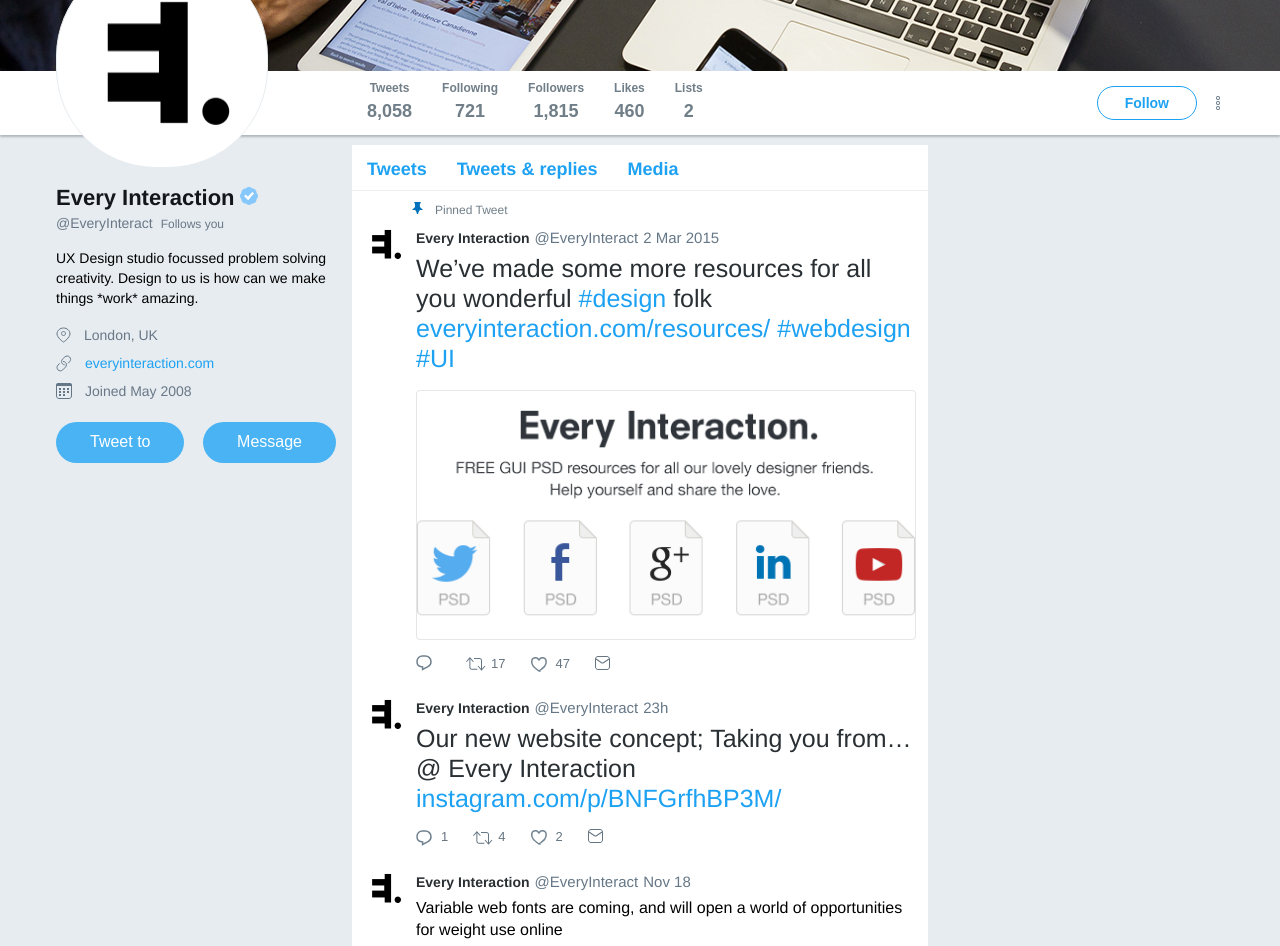
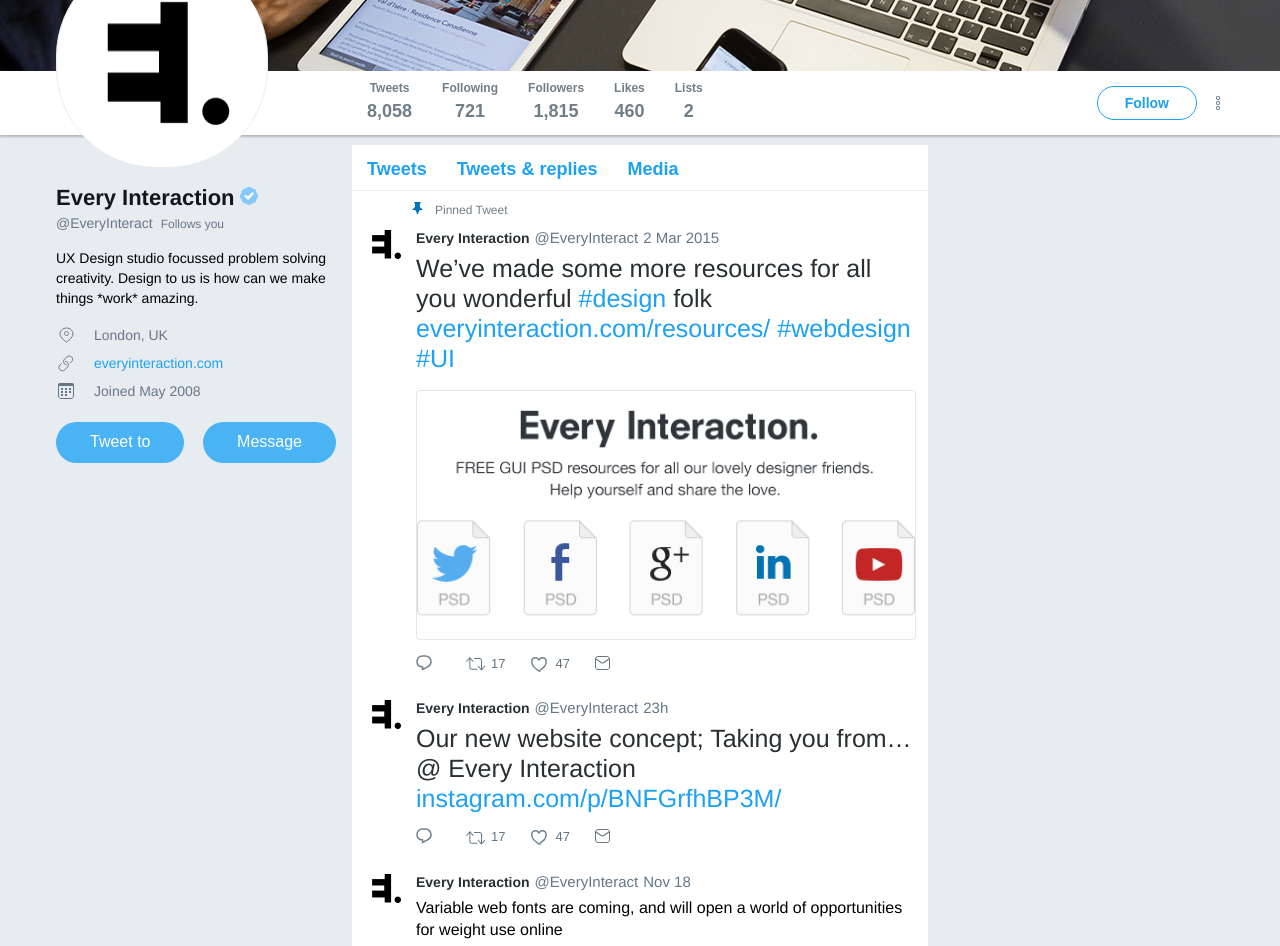
Before and after one commit to Extnow/twitter-demo-frontend, a React (Create React App) app: page /EveryInteract in a window 1280 px wide. Shown: the part 360-1306 px from the top of the page. Built offline with nearby package versions, Linux system fonts and the light colour scheme.

Commit message:
refactoring Profile component, add react-helmet

```diff
--- a/package.json
+++ b/package.json
@@ -7,6 +7,7 @@
     "normalize": "^0.3.1",
     "react": "^16.4.0",
     "react-dom": "^16.4.0",
+    "react-helmet": "^5.2.0",
     "react-router-dom": "^4.3.1",
     "react-scripts": "1.1.4",
     "styled-components": "^3.3.2"
--- a/public/index.html
+++ b/public/index.html
@@ -4,7 +4,7 @@
   <meta charset="utf-8">
   <meta name="viewport" content="width=device-width, initial-scale=1, shrink-to-fit=no">
   <link rel="shortcut icon" href="favicon.ico" type="image/x-icon">
-  <title>Every Interaction (@EveryInteract) | Твиттер</title>
+  <title>Twitter</title>
 </head>
 
 <body>
--- a/src/App.js
+++ b/src/App.js
@@ -4,7 +4,7 @@
 import "flexboxgrid2/flexboxgrid2.css";
 // components
 import Header from "./Header";
-import Profile from "./Profile/Index";
+import Profile from "./Profile/index";
 // router
 import { BrowserRouter, Switch, Redirect, Route } from "react-router-dom";
 
@@ -15,8 +15,8 @@
         <div className="App">
           <Header />
           <Switch>
+            <Redirect exact from="/" to="/EveryInteract" />
             <Route exact path="/EveryInteract" component={Profile} />
-            <Redirect exact from="/" to="/EveryInteract" />
           </Switch>
         </div>
       </BrowserRouter>
--- a/src/Profile/Index.js
+++ b/src/Profile/Index.js
@@ -1,8 +1,10 @@
 import React from "react";
 import styled from "styled-components";
+import { Helmet } from "react-helmet";
 // components
 import Statistics from "./Statistics";
 import ProfileInfo from "./ProfileInfo";
+import Tweets from "./Tweets";
 
 const Banner = styled.div`
   height: 380px;
@@ -11,12 +13,33 @@
   background-size: cover;
 `;
 
+const Profile = styled.div`
+  background-color: #e6ecf0;
+  position: relative;
+  font-family: Helvetica Neue, Helvetica, sans-serif;
+`;
+
 export default function() {
   return (
     <div>
+      <Helmet>
+        <meta charSet="utf-8" />
+        <title>Every Interaction (@EveryInteract) | Twitter</title>
+      </Helmet>
       <Banner />
       <Statistics />
-      <ProfileInfo />
+      <Profile>
+        <div className="container">
+          <div className="row">
+            <div className="col-xs-3">
+              <ProfileInfo />
+            </div>
+            <div className="col-xs-6">
+              <Tweets />
+            </div>
+          </div>
+        </div>
+      </Profile>
     </div>
   );
 }
--- a/src/Profile/ProfileInfo.js
+++ b/src/Profile/ProfileInfo.js
@@ -5,14 +5,6 @@
 import iconLocation from "./../img/icon-location.svg";
 import iconLink from "./../img/icon-link.svg";
 import iconJoined from "./../img/icon-joined.svg";
-// components
-import Tweets from "./Tweets";
-
-const Profile = styled.div`
-  background-color: #e6ecf0;
-  position: relative;
-  font-family: Helvetica Neue, Helvetica, sans-serif;
-`;
 
 const Title = styled.h1`
   padding-top: 41px;
@@ -85,19 +77,19 @@
   list-style-type: none;
 `;
 
-const Location = styled.li`
+const Element = styled.li`
   display: flex;
   align-items: center;
-`;
 
-const Url = styled.li`
-  display: flex;
-  align-items: center;
-`;
-
-const Joined = styled.li`
-  display: flex;
-  align-items: center;
+  &:before {
+    content: "";
+    background-image: url(${props => props.img});
+    background-repeat: no-repeat;
+    background-position: center center;
+    width: 20px;
+    height: 20px;
+    margin-right: 5px;
+  }
 `;
 
 const InfoLink = styled.a`
@@ -163,21 +155,16 @@
 
 export default function() {
   return (
-    <Profile>
-      <div className="container">
-        <div className="row">
-          <div className="col-xs-3">
+    <div>
       <AvatarBig>
         <AvatarBigIcon
           src={process.env.PUBLIC_URL + "/img/avatar-large.png"}
-                srcSet={
-                  process.env.PUBLIC_URL + `${"/img/avatar-large-retina.png"} 2x`
-                }
+          srcSet={process.env.PUBLIC_URL + `${"/img/avatar-large-retina.png"} 2x`}
           alt="avatar"
         />
       </AvatarBig>
       <Title>
-              <ProfileLink href="">Every Interaction</ProfileLink>
+        <ProfileLink href="#">Every Interaction</ProfileLink>
         <img src={iconTick} alt="tick" />
       </Title>
       <Header>
@@ -187,33 +174,24 @@
         <span>Follows you</span>
       </Header>
       <Bio>
-              UX Design studio focussed problem solving creativity. Design to us is
-              how can we make things *work* amazing.
+        UX Design studio focussed problem solving creativity. Design to us is how can
+        we make things *work* amazing.
       </Bio>
       <Info>
-              <Location>
-                <img src={iconLocation} alt="" />
+        <Element img={iconLocation}>
           <InfoText>London, UK</InfoText>
-              </Location>
-              <Url>
-                <img src={iconLink} alt="" />
-                <InfoLink href="">everyinteraction.com</InfoLink>
-              </Url>
-              <Joined>
-                <img src={iconJoined} alt="" />
+        </Element>
+        <Element img={iconLink}>
+          <InfoLink href="#">everyinteraction.com</InfoLink>
+        </Element>
+        <Element img={iconJoined}>
           <InfoText>Joined May 2008</InfoText>
-              </Joined>
+        </Element>
       </Info>
       <Buttons>
         <ButtonTweet>Tweet to</ButtonTweet>
         <ButtonMessage>Message</ButtonMessage>
       </Buttons>
     </div>
-          <div className="col-xs-6">
-            <Tweets />
-          </div>
-        </div>
-      </div>
-    </Profile>
   );
 }
--- a/src/Profile/Tweets.js
+++ b/src/Profile/Tweets.js
@@ -20,21 +20,23 @@
   padding: 0;
 `;
 
-const Link = styled.a`
-  display: block;
+const NavigationButton = styled.button`
+  border: none;
+  background-color: #fff;
   font-size: 18px;
   line-height: 18px;
   color: #1da1f2;
   font-weight: bold;
-  text-decoration: none;
   padding: 15px 15px 12px;
+  cursor: pointer;
 
   &:hover {
     text-decoration: underline;
   }
 
-  &.active {
-    color: #14171a;
+  &:focus {
+    outline: none;
+    text-decoration: underline;
   }
 `;
 
@@ -210,12 +212,12 @@
   margin-top: 14px;
 `;
 
-const ButtonComments = styled.button`
+const Button = styled.button`
   border: none;
   height: 18px;
   padding: 1px 25px;
   background: none;
-  background-image: url(${iconComments});
+  background-image: url(${props => props.img});
   background-position: 0% 50%;
   background-repeat: no-repeat;
   cursor: pointer;
@@ -223,71 +225,22 @@
   color: #667580;
 
   &:hover {
-    color: #1da1f2;
+    color: ${props => props.color};
   }
 `;
 
-const ButtonRetweet = styled.button`
-  border: none;
-  height: 18px;
-  padding: 1px 25px;
-  background: none;
-  background-image: url(${iconRetweet});
-  background-position: 0% 50%;
-  background-repeat: no-repeat;
-  cursor: pointer;
-  font-size: 13px;
-  color: #667580;
-
-  &:hover {
-    color: #17bf63;
-  }
-`;
-
-const ButtonLoves = styled.button`
-  border: none;
-  height: 18px;
-  padding: 1px 25px;
-  background: none;
-  background-image: url(${iconLoves});
-  background-position: 0% 50%;
-  background-repeat: no-repeat;
-  cursor: pointer;
-  font-size: 13px;
-  color: #667580;
-
-  &:hover {
-    color: #e0245e;
-  }
-`;
-
-const ButtonEnvelope = styled.button`
-  border: none;
-  height: 18px;
-  padding: 1px 25px;
-  background: none;
-  background-image: url(${iconEnvelope});
-  background-position: 0% 50%;
-  background-repeat: no-repeat;
-  cursor: pointer;
-
-  &:hover {
-    color: #17bf63;
-  }
-`;
-
-const Tweets = function() {
+export default function() {
   return (
     <Wrapper>
       <Header>
         <li>
-          <Link href="#">Tweets</Link>
+          <NavigationButton>Tweets</NavigationButton>
         </li>
         <li>
-          <Link href="#">Tweets & replies</Link>
+          <NavigationButton>Tweets & replies</NavigationButton>
         </li>
         <li>
-          <Link href="#">Media</Link>
+          <NavigationButton>Media</NavigationButton>
         </li>
       </Header>
       <Tweet>
@@ -307,17 +260,18 @@
           </div>
           <Content>
             <TweetHeader>
-              <TweetHeaderFullName href="">Every Interaction</TweetHeaderFullName>
+              <TweetHeaderFullName href="#">Every Interaction</TweetHeaderFullName>
               <TweetHeaderUserName>@EveryInteract</TweetHeaderUserName>
               <Time>
-                <TimeLink href="">2 Mar 2015</TimeLink>
+                <TimeLink href="#">2 Mar 2015</TimeLink>
               </Time>
             </TweetHeader>
             <Text>
               We’ve made some more resources for all you wonderful{" "}
               <HashTag>#design</HashTag> folk
               <Url>everyinteraction.com/resources/</Url>{" "}
-              <HashTag>#webdesign</HashTag> <HashTag>#UI</HashTag>
+              <HashTag>#webdesign</HashTag>
+              <HashTag>#UI</HashTag>
             </Text>
             <TweetPictureContainer>
               <TweetPicture
@@ -328,16 +282,20 @@
             </TweetPictureContainer>
             <ActionList>
               <li>
-                <ButtonComments />
+                <Button img={iconComments} color={"#1da1f2"} />
               </li>
               <li>
-                <ButtonRetweet>17</ButtonRetweet>
+                <Button img={iconRetweet} color={"#17bf63"}>
+                  17
+                </Button>
               </li>
               <li>
-                <ButtonLoves>47</ButtonLoves>
+                <Button img={iconLoves} color={"#e0245e"}>
+                  47
+                </Button>
               </li>
               <li>
-                <ButtonEnvelope />
+                <Button img={iconEnvelope} color={"#1da1f2"} />
               </li>
             </ActionList>
           </Content>
@@ -369,16 +327,20 @@
             </Text>
             <ActionList>
               <li>
-                <ButtonComments>1</ButtonComments>
+                <Button img={iconComments} color={"#1da1f2"} />
               </li>
               <li>
-                <ButtonRetweet>4</ButtonRetweet>
+                <Button img={iconRetweet} color={"#17bf63"}>
+                  17
+                </Button>
               </li>
               <li>
-                <ButtonLoves>2</ButtonLoves>
+                <Button img={iconLoves} color={"#e0245e"}>
+                  47
+                </Button>
               </li>
               <li>
-                <ButtonEnvelope />
+                <Button img={iconEnvelope} color={"#1da1f2"} />
               </li>
             </ActionList>
           </Content>
@@ -428,16 +390,20 @@
             </TweetLink>
             <ActionList>
               <li>
-                <ButtonComments />
+                <Button img={iconComments} color={"#1da1f2"} />
               </li>
               <li>
-                <ButtonRetweet />
+                <Button img={iconRetweet} color={"#17bf63"}>
+                  17
+                </Button>
               </li>
               <li>
-                <ButtonLoves />
+                <Button img={iconLoves} color={"#e0245e"}>
+                  47
+                </Button>
               </li>
               <li>
-                <ButtonEnvelope />
+                <Button img={iconEnvelope} color={"#1da1f2"} />
               </li>
             </ActionList>
           </Content>
@@ -445,6 +411,4 @@
       </Tweet>
     </Wrapper>
   );
-};
-
-export default Tweets;
+}
```
Also changed, not shown: 1 other file (tests, documents, lock files or other folders). Lines whose indentation alone changed are shown as unchanged.
